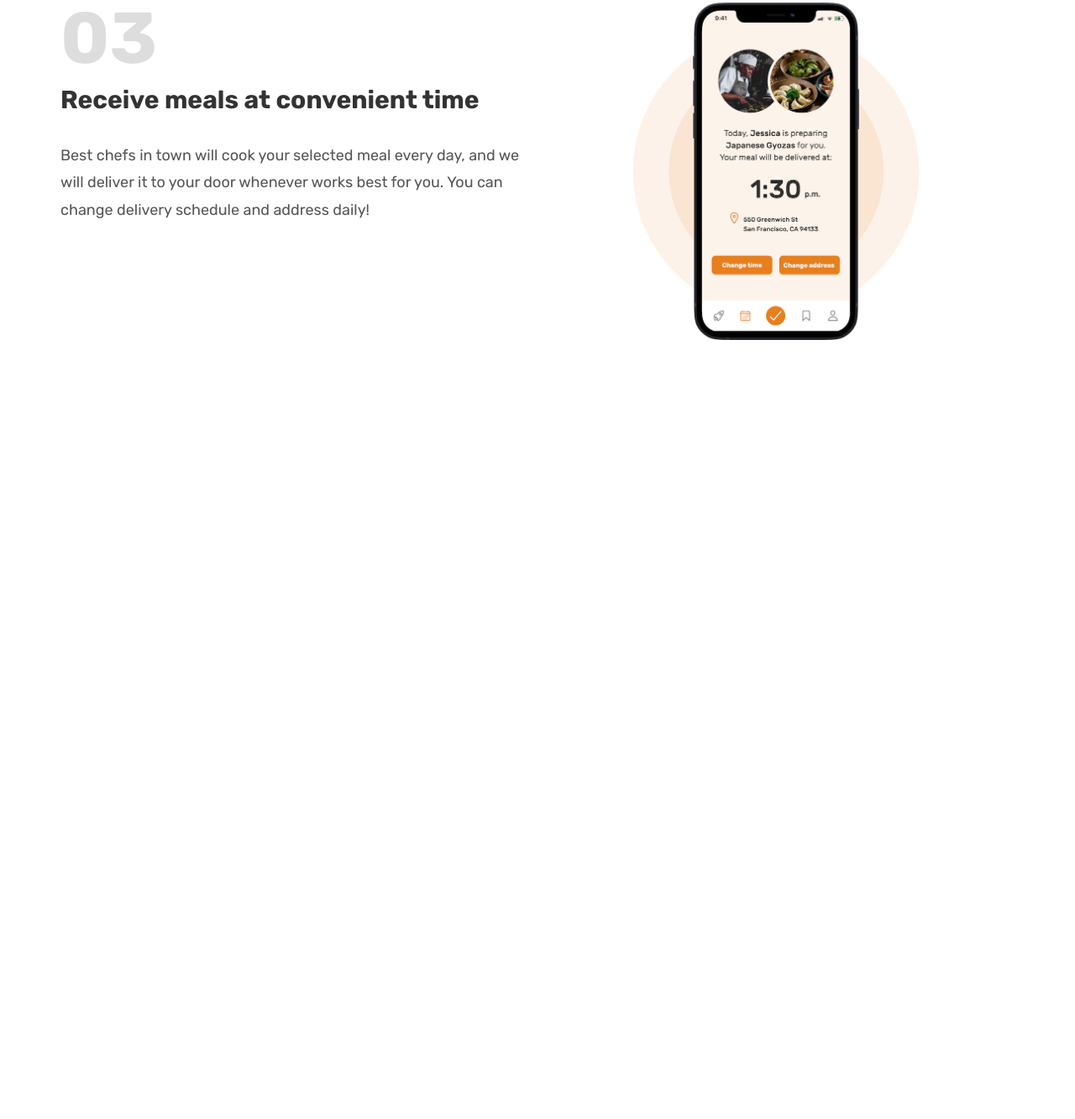
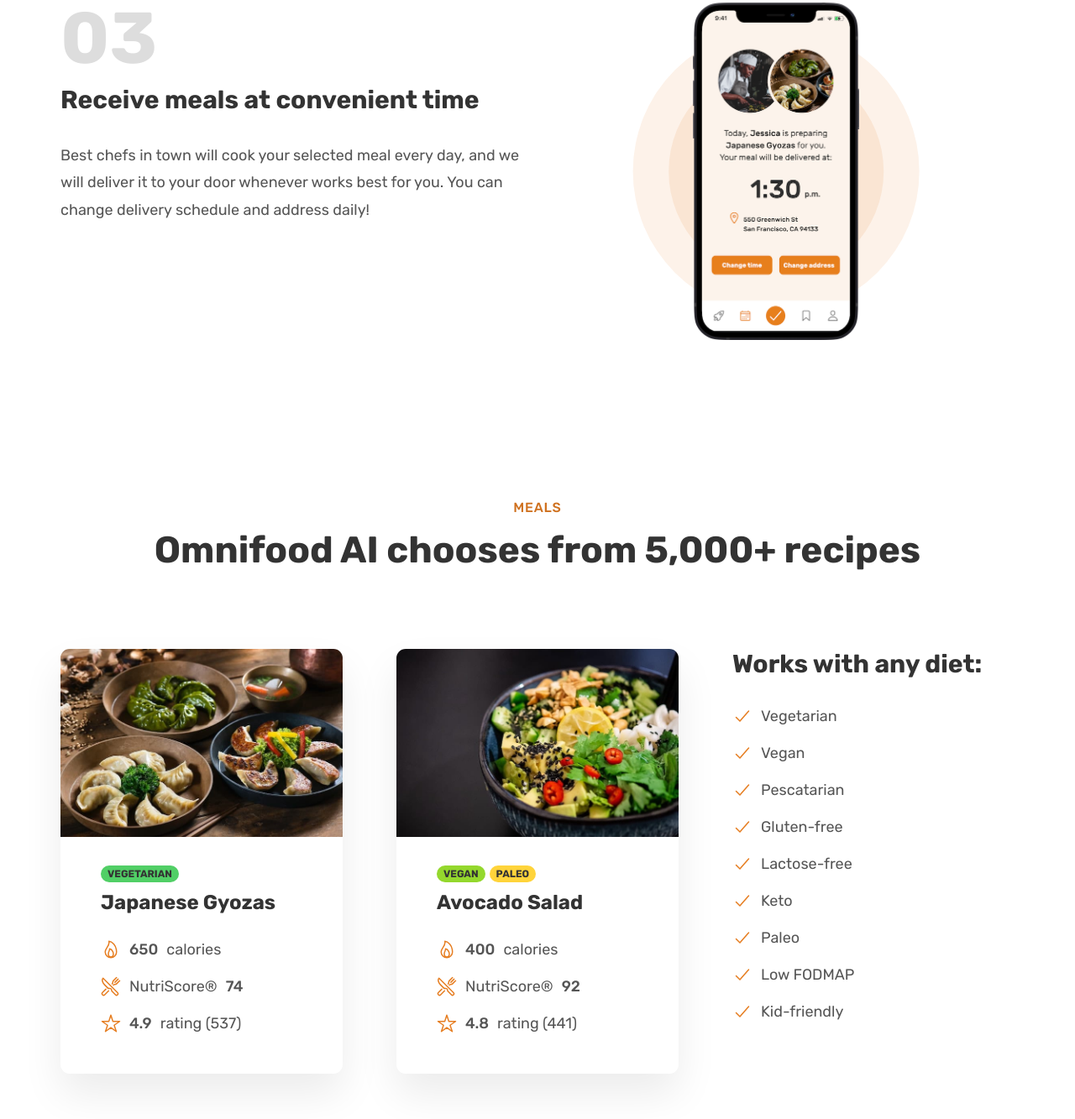
Before and after one commit to c0dysharma/omnifood-project, a plain HTML site: page index.html in a window 1280 px wide. Shown: the part 2173-3506 px from the top of the page at 84% size. Before the commit the page ends 2578 px from the top, so only its background shows below. Drawn offline with nearby package versions, Linux system fonts and the light colour scheme.

Commit message:
added meals section

```diff
--- a/css/style.css
+++ b/css/style.css
@@ -57,6 +57,24 @@
   background-color: #fdf2e9;
   /* Trick to add border inside */
   box-shadow: inset 0 0 0 3px #fff;
+}
+
+.text-center {
+  text-align: center;
+}
+
+strong {
+  font-weight: 500;
+}
+
+.tag {
+  display: inline-block;
+  padding: 0.4rem 0.8rem;
+  font-size: 1.2rem;
+  text-transform: uppercase;
+  color: #333;
+  border-radius: 100px;
+  font-weight: 600;
 }
 
 /*============================*/
@@ -209,7 +227,7 @@
 /* How it works Section  */
 /*============================*/
 
-.intro {
+.how {
   margin-bottom: 9.6rem;
 }
 
@@ -225,6 +243,8 @@
 .intro-heading {
   font-size: 4.4rem;
   color: #333;
+  margin-bottom: 9.6rem;
+  font-weight: 600;
 }
 
 /* just to add gaps */
@@ -299,3 +319,89 @@
   z-index: -1;
   background-color: #fae5d3;
 }
+
+/*============================*/
+/* Meals Section  */
+/*============================*/
+
+.meals {
+  padding-top: 9.6rem;
+}
+
+.meals-main {
+  display: grid;
+  grid-template-columns: repeat(3, 1fr);
+  gap: 6.4rem;
+  margin-bottom: 9.6rem;
+}
+
+.meal {
+  border-radius: 11px;
+  overflow: hidden;
+  box-shadow: 0 2.4rem 4.8rem rgb(0, 0, 0, 8%);
+  transition: all 0.4s;
+}
+
+.meal:hover {
+  box-shadow: 0 3.2rem 6.4rem rgb(0, 0, 0, 6%);
+  transform: translateY(-1.2rem);
+}
+
+.meal-img {
+  width: 100%;
+  margin-bottom: 3.2rem;
+}
+
+.meal-info {
+  padding: 4.8rem;
+  padding-top: 0;
+}
+
+.meals-name {
+  font-size: 2.4rem;
+  margin-bottom: 3.2rem;
+  color: #333;
+  font-weight: 600;
+}
+
+.meals-details {
+  list-style: none;
+  font-size: 1.8rem;
+}
+
+.meal-tags {
+  margin-bottom: 1.2rem;
+  display: flex;
+  gap: 0.5rem;
+}
+
+.tag-vegetarian {
+  background-color: #51cf66;
+}
+.tag-vegan {
+  background-color: #94d82d;
+}
+.tag-paleo {
+  background-color: #ffd43b;
+}
+
+.meals-details,
+.meals-list-ul {
+  display: flex;
+  flex-direction: column;
+  gap: 2rem;
+}
+
+.meals-details li,
+.meals-list-ul li {
+  display: flex;
+  gap: 1rem;
+  align-items: center;
+  font-size: 1.8rem;
+}
+
+.details-icon {
+  color: #e67e22;
+  width: 2.4rem;
+  height: 2.4rem;
+}
--- a/index.html
+++ b/index.html
@@ -26,6 +26,7 @@
       </ul>
     </nav>
   </header>
+
   <section class="section-hero">
     <hero class="">
       <div class="hero-left">
@@ -56,6 +57,7 @@
       </div>
     </hero>
   </section>
+
   <section class="section-featured container">
     <h2 class="featured-in-heading">As featured in</h2>
     <div class="logos">
@@ -66,6 +68,7 @@
       <img src="img/logos/usa-today.png" alt="USA today logo" class="logo">
     </div>
   </section>
+
   <section class="how container">
     <div class="intro">
       <p class="intro-subheading">How it works</p>
@@ -113,6 +116,64 @@
       </div>
     </div>
   </section>
+
+  <section class="meals container">
+    <div class="meals-head text-center">
+      <p class="intro-subheading">MEALS</p>
+      <h3 class="intro-heading meals-heading">Omnifood AI chooses from 5,000+ recipes</h3>
+    </div>
+
+    <div class="meals-main">
+      <div class="meal meal1">
+        <img src="img/meals/meal-1.jpg" alt="" class="meal-img">
+        <div class="meal-info">
+          <div class="meal-tags">
+            <div class="tag tag-vegetarian">Vegetarian</div>
+          </div>
+          <p class="meals-name">Japanese Gyozas</p>
+          <ul class="meals-details">
+            <li><ion-icon name="flame-outline" class="details-icon"></ion-icon><strong>650</strong> calories</li>
+            <li><ion-icon name="restaurant-outline" class="details-icon"></ion-icon>NutriScore&reg; <strong>74</strong>
+            </li>
+            <li><ion-icon name="star-outline" class="details-icon"></ion-icon><strong>4.9</strong>rating (537)</li>
+          </ul>
+        </div>
+      </div>
+      <div class="meal meal2">
+        <img src="img/meals/meal-2.jpg" alt="" class="meal-img">
+        <div class="meal-info">
+          <div class="meal-tags">
+            <div class="tag tag-vegan">Vegan</div>
+            <div class="tag tag-paleo">Paleo</div>
+          </div>
+          <p class="meals-name">Avocado Salad</p>
+          <ul class="meals-details">
+            <li><ion-icon name="flame-outline" class="details-icon"></ion-icon><strong>400</strong> calories</li>
+            <li><ion-icon name="restaurant-outline" class="details-icon"></ion-icon>NutriScore&reg; <strong>92</strong>
+            </li>
+            <li><ion-icon name="star-outline" class="details-icon"></ion-icon><strong>4.8</strong>rating (441)</li>
+          </ul>
+        </div>
+      </div>
+      <div class="meals-list">
+        <h4 class="step-info-heading">Works with any diet:</h4>
+        <ul class="meals-list-ul">
+          <li><ion-icon name="checkmark-outline" class="details-icon"></ion-icon><span>Vegetarian</span></li>
+          <li><ion-icon name="checkmark-outline" class="details-icon"></ion-icon><span>Vegan</span></li>
+          <li><ion-icon name="checkmark-outline" class="details-icon"></ion-icon><span>Pescatarian</span></li>
+          <li><ion-icon name="checkmark-outline" class="details-icon"></ion-icon><span>Gluten-free</span></li>
+          <li><ion-icon name="checkmark-outline" class="details-icon"></ion-icon><span>Lactose-free</span></li>
+          <li><ion-icon name="checkmark-outline" class="details-icon"></ion-icon><span>Keto</span></li>
+          <li><ion-icon name="checkmark-outline" class="details-icon"></ion-icon><span>Paleo</span></li>
+          <li><ion-icon name="checkmark-outline" class="details-icon"></ion-icon><span>Low FODMAP</span></li>
+          <li><ion-icon name="checkmark-outline" class="details-icon"></ion-icon><span>Kid-friendly</span></li>
+        </ul>
+      </div>
+    </div>
+  </section>
+
+  <script type="module" src="https://unpkg.com/ionicons@5.5.2/dist/ionicons/ionicons.esm.js"></script>
+  <script nomodule src="https://unpkg.com/ionicons@5.5.2/dist/ionicons/ionicons.js"></script>
 </body>
 
 </html>
```
